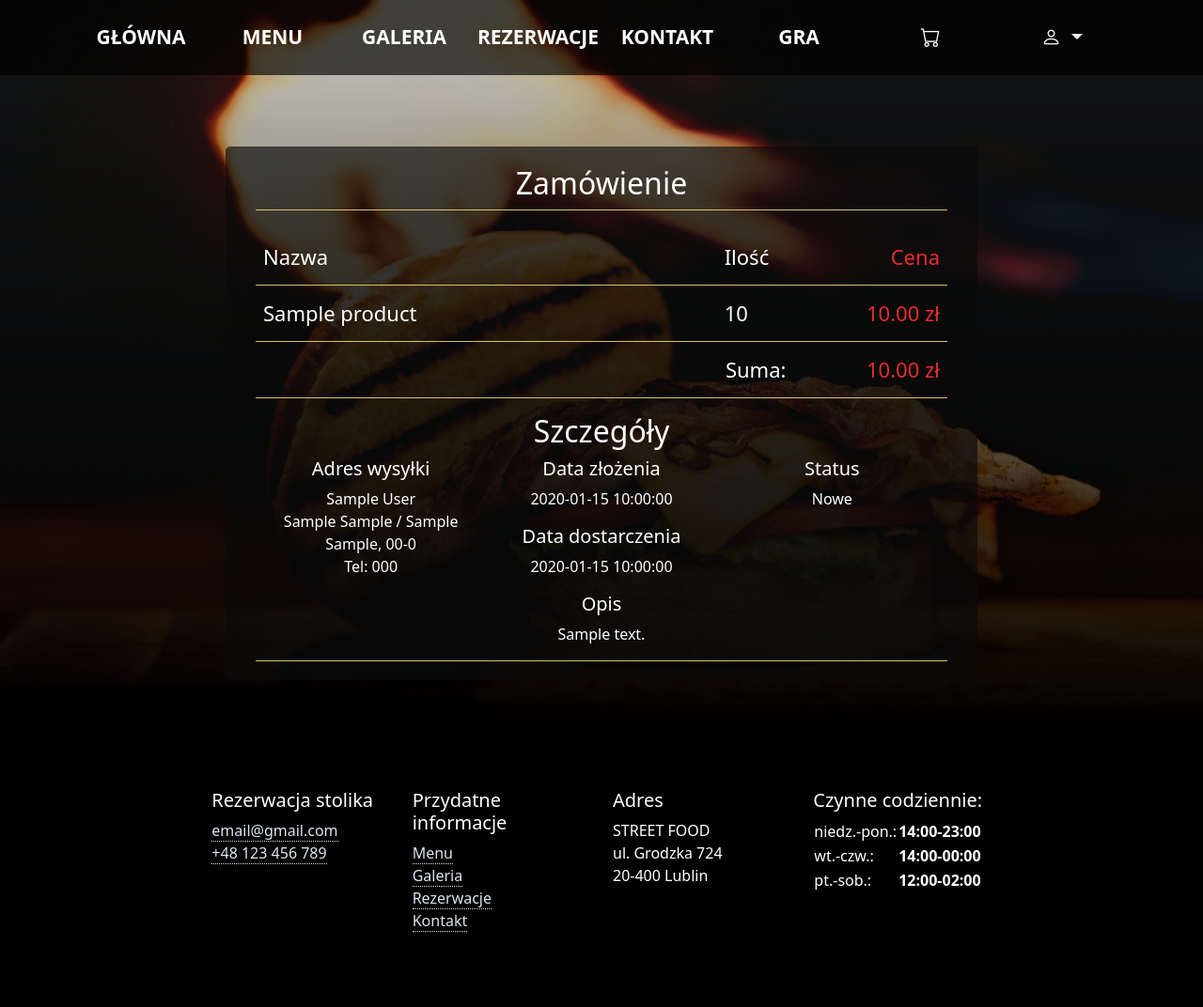
After one commit to Fenrir7734/Restauracja_php, a Laravel app: page /order_details/1 in a window 1280 px wide. The commit adds this page. Shown: the whole page at 94% size. Run offline with Laravel 8, Linux system fonts and the light colour scheme; a user stored in the database is signed in; tables that the repository leaves empty hold one stand-in row (values such as "Sample post"); lists and menus that the app fills with data are empty; some libraries are stand-ins or nearby versions.

Commit message:
wyswietlanei zamowien

```diff
--- a/app/Http/Controllers/OrderController.php
+++ b/app/Http/Controllers/OrderController.php
@@ -5,7 +5,9 @@ namespace App\Http\Controllers;
 use App\Models\Address;
 use App\Models\Cart;
 use App\Models\CartContent;
+use App\Models\Product;
 use Illuminate\Http\Request;
+use Illuminate\Support\Facades\DB;
 use Illuminate\Support\Facades\Redirect;
 use Illuminate\Support\Facades\Validator;
 
@@ -28,7 +30,32 @@ class OrderController extends Controller
      */
     public function create()
     {
-        return view('order');
+        $cart = Cart::where('user_id', \Auth::user()->id)
+            ->orderBy('ordered_at')
+            ->get();
+        return view('order_history', ['orders' => $cart]);
+    }
+
+    public function content($id) {
+        $cart = Cart::find($id);
+        $adress = Address::find($cart->address_id);
+        $products = DB::table('cart_content')
+            ->select(
+                'products.name',
+                'products.price',
+                'cart_content.quantity',
+                'cart_content.cart_id'
+            )
+            ->join('products', 'cart_content.product_id', '=', 'products.id')
+            ->where('cart_id', $id)
+            ->get();
+        return view(
+            'order_details',
+            [
+                'cart' => $cart,
+                'products' => $products,
+                'address' => $adress
+            ]);
     }
 
     /**
@@ -39,7 +66,6 @@ class OrderController extends Controller
      */
     public function store(Request $request)
     {
-        //            'first-name' => 'required|min:10|max:255',
         $validator = Validator::make($request->all(), [
             'first-name' => [
                 'required',
@@ -68,7 +94,8 @@ class OrderController extends Controller
             'flat' => [
                 'nullable',
                 'integer',
-                'max:6',
+                'min: 1',
+                'max:9999',
                 'regex:/^[0-9]{0,3}$/'
             ],
             'postcode' => [
--- a/public/css/style.css
+++ b/public/css/style.css
@@ -640,6 +640,10 @@ textarea {
     width: 30%;
 }
 
+.order-history * {
+    color: white !important;
+}
+
 @media (max-width: 1200px) {
     footer {
         text-align: center;
@@ -745,6 +749,10 @@ textarea {
     nav .dropdown-menu {
         background-color: transparent;
     }
+
+    .order-history * {
+        font-size: 12px;
+    }
 }
 
 @media (max-width: 768px) {
--- a/resources/views/layouts/app.blade.php
+++ b/resources/views/layouts/app.blade.php
@@ -12,7 +12,7 @@
 
     <script type="text/javascript" src="{{ URL::asset('js/script.js') }}"></script>
 
-    @if (Route::is('gallery') || Route::is('menu'))
+    @if (Route::is('gallery') || Route::is('menu') || Route::is('history-order'))
         <link href="{{ asset('css/jquery.fancybox.min.css') }}" rel="stylesheet">
         <script src="{{ asset('js/jquery.fancybox.min.js') }}"></script>
     @endif
@@ -26,7 +26,8 @@
                 || Route::is('store-order')
                 || Route::is('create-order')
                 || Route::is('error')
-                )
+                || Route::is('history-order')
+                || Route::is('order-details'))
             <body class="booking-background">
         @else
             <body>
--- a/resources/views/layouts/navbar.blade.php
+++ b/resources/views/layouts/navbar.blade.php
@@ -17,11 +17,12 @@
                 </a>
                 <div class="dropdown-menu" aria-labelledby="navbarDropdown">
                     @guest
-                        <a class="dropdown-item" href="{{ route('login') }}">Zaloguj się</a>
-                        <a class="dropdown-item" href="{{ route('register') }}">Zarejestruj się</a>
+                            <a class="dropdown-item" href="{{ route('login') }}">Zaloguj się</a>
+                            <a class="dropdown-item" href="{{ route('register') }}">Zarejestruj się</a>
                     @endguest
                     @auth
-                        <a class="dropdown-item" href="{{ route('logout') }}">Wyloguj</a>
+                            <a class="dropdown-item" href="{{ route('history-order') }}">Zamówienia</a>
+                            <a class="dropdown-item" href="{{ route('logout') }}">Wyloguj</a>
                     @endauth
                 </div>
             </li>
--- /dev/null
+++ b/resources/views/order_details.blade.php
@@ -0,0 +1,134 @@
+@extends('layouts.app')
+
+@section('content')
+    @include('layouts.navbar')
+    @include('layouts.notification')
+    <main id="cart-main" class=" mp-side-zero" style="width: 100%">
+        <div class="row justify-content-center" style="min-height: 90vh;">
+            <div class="col-lg-8 col-md-10 col-sm-12 align-self-center">
+                <div class="row justify-content-center">
+                    <div class="cart-container">
+                        <header class="form-header text-center">
+                            <h2>
+                                Zamówienie
+                            </h2>
+                        </header>
+                        <div id="cart">
+                            <table class="table cart-table align-middle" id="cart-table">
+                                <tr>
+                                    <td class="cart-table-name" data-th="product-name">
+                                        Nazwa
+                                    </td>
+                                    <td class="" data-th="product-quantity" style="color: white; font-size: 22px">
+                                        Ilość
+                                    </td>
+                                    <td class="cart-table-price" data-th="Product">
+                                        Cena
+                                    </td>
+                                </tr>
+                                @foreach($products as $product)
+                                    <tr>
+                                        <td class="cart-table-name" data-th="product-name">
+                                            {{ $product->name }}
+                                        </td>
+                                        <td class="" data-th="product-quantity" style="color: white; font-size: 22px">
+                                            {{ $product->quantity }}
+                                        </td>
+                                        <td class="cart-table-price" data-th="Product">
+                                            {{ $product->price }} zł
+                                        </td>
+                                    </tr>
+                                @endforeach
+                                <tr>
+                                    <td class="cart-table-sum" colspan="2">Suma:</td>
+                                    <td class="cart-table-price">{{ $cart->amount }} zł</td>
+                                </tr>
+                            </table>
+                            <div class="form-header text-center">
+                                <h2>
+                                    Szczegóły
+                                </h2>
+                                <div class="row justify-content-center align-content-center mp-side-zero order-details-container">
+                                    <div class="col-xl-4 col-md-12">
+                                        <h5>
+                                            Adres wysyłki
+                                        </h5>
+                                        <p>
+                                            {{ $address->first_name }} {{ $address->last_name }}<br>
+                                            {{ $address->street }} {{ $address->house }}
+                                            @if($address->flat)
+                                            / {{ $address->flat }}
+                                            @endif
+                                            <br>
+                                            {{ $address->city }}, <?php echo substr_replace($address->post_code, "-", 2, 0)?><br>
+                                            Tel: {{ $address->phone }}
+                                        </p>
+                                    </div>
+                                    <div class="col-xl-4 col-md-12">
+                                        <div class="col-xl-12">
+                                            <h5>
+                                                Data złożenia
+                                            </h5>
+                                            <p>
+                                                {{ $cart->ordered_at }}
+                                            </p>
+                                        </div>
+                                        <div class="col-12">
+                                            <h5>
+                                                Data dostarczenia
+                                            </h5>
+                                            <p>
+                                                @if($cart->delivered_at)
+                                                    {{ $cart->delivered_at }}
+                                                @else
+                                                    Brak
+                                                @endif
+                                            </p>
+                                        </div>
+                                    </div>
+                                    <div class="col-xl-4 col-md-12">
+                                        <h5>
+                                            Status
+                                        </h5>
+                                        <p>
+                                            @switch($cart->status)
+                                                @case(1)
+                                                    Nowe
+                                                    @break
+                                                @case(2)
+                                                    W realizacji
+                                                    @break
+                                                @case(3)
+                                                    Wysłane
+                                                    @break
+                                                @case(4)
+                                                    Zakończone
+                                                    @break
+                                                @default
+                                                    Nieznany status
+                                                    @break
+                                            @endswitch
+                                        </p>
+                                    </div>
+                                </div>
+                                <div class="row justify-content-center align-content-center mp-side-zero order-details-container">
+                                    <h5 style="text-align: center;">
+                                        Opis
+                                    </h5>
+                                    <p>
+                                        @if($cart->description)
+                                            {{ $cart->description }}
+                                        @else
+                                            Brak
+                                        @endif
+                                    </p>
+                                </div>
+                            </div>
+                            </div>
+                        </div>
+                    </div>
+                </div>
+            </div>
+        </div>
+    </main>
+@endsection
--- a/routes/web.php
+++ b/routes/web.php
@@ -8,6 +8,7 @@ use \App\Http\Controllers\CartController;
 use \App\Http\Controllers\OrderController;
 use \App\Http\Controllers\Auth\LoginController;
 use \App\Http\Controllers\Auth\RegisterController;
+use \App\Http\Controllers\AddressesController;
 /*
 |--------------------------------------------------------------------------
 | Web Routes
@@ -25,8 +26,9 @@ Route::get('login', [LoginController::class, 'showLoginForm'])->name('login');
 Route::get('logout', '\App\Http\Controllers\Auth\LoginController@logout')->name('logout');
 Route::group(['middleware' => ['auth']], function () {
     Route::post('/create-order', [OrderController::class, 'store'])->name('store-order');
-    Route::get('/create-order', [OrderController::class, 'create'])->name('create-order');
-
+    Route::get('/index-order', [OrderController::class, 'index'])->name('create-order');
+    Route::get('/history-order', [OrderController::class, 'create'])->name('history-order');
+    Route::get('/order_details/{id}', [OrderController::class, 'content'])->name('order-details');
 });
 
 Route::get('/order-complete', function () {
```
Also changed, not shown: resources/views/order_history.blade.php (added, +71 -0 lines), public/img/icon/arrows-fullscreen.svg (added).
